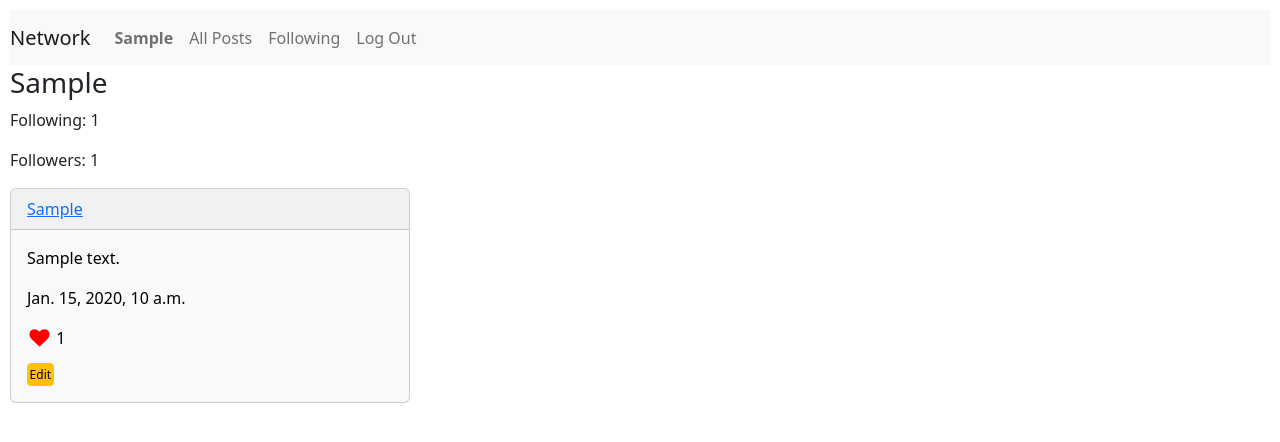
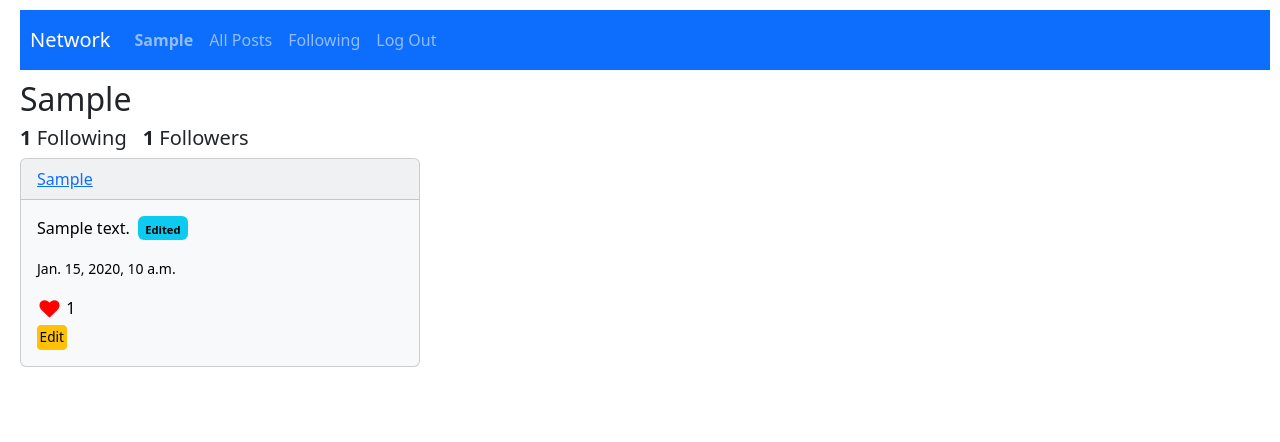
Before and after one commit to ikdini/Project-4-Network, a Django app: a page that uses network/templates/network/layout.html in a window 1280 px wide. Shown: the top 442 px of the page. Run offline with Django 3.2, Linux system fonts and the light colour scheme; a user stored in the database is signed in; tables that the repository leaves empty hold one stand-in row (values such as "Sample post"); some libraries are stand-ins or nearby versions.

Commit message:
added the edit feature

```diff
--- a/network/models.py
+++ b/network/models.py
@@ -11,9 +11,10 @@ class Post(models.Model):
   poster = models.ForeignKey(User, on_delete=models.CASCADE, related_name="my_post", null=True)
   created = models.DateTimeField(auto_now_add=True, null=True)
   likes = models.ManyToManyField(User, blank=True, related_name="liked")
+  edited = models.BooleanField(default=False)
 
   def __str__(self):
-    return f"{self.poster} Posted ({self.pk})"
+    return f"{self.poster} added a new post ({self.pk})"
 
   def serialize(self):
     return {
@@ -21,5 +22,6 @@ class Post(models.Model):
       "content": self.content,
       "poster": self.poster.username,
       "created": self.created.strftime("%b %d %Y, %I:%M %p"),
-      "likes": [user.username for user in self.likes.all()]
+      "likes": [user.username for user in self.likes.all()],
+      "edited": self.edited
     }
--- a/network/static/network/styles.css
+++ b/network/static/network/styles.css
@@ -1,9 +1,9 @@
 body {
-  margin: 10px;
+  margin: 10px 10px 0px 20px;
 }
 
-#like, #unlike, #editpost_button {
-  --bs-btn-padding-y: .10rem; --bs-btn-padding-x: .10rem; --bs-btn-font-size: .75rem
+#like, #unlike, .editbtnsty, .btn.btn-warning.btn-sm {
+  --bs-btn-padding-y: .10rem; --bs-btn-padding-x: .10rem; --bs-btn-font-size: 0.85rem
 }
 
 #newpost_button, #follow_button {
@@ -17,3 +17,8 @@ body {
 #editpost_button {
   margin: 10px 0px 0px 0px;
 }
+
+#btnPrevious,#spanStage,#btnNext {
+  width:33%;
+  display:inline-block;
+}
--- a/network/templates/network/following.html
+++ b/network/templates/network/following.html
@@ -5,7 +5,7 @@
 {% endblock %}
 
 {% block body %}
-  <h3>Following Posts</h3>
+  <h2>Following Posts</h2>
 
   {% for post in page_obj %}
   <div class="card text-bg-light mb-3">
--- a/network/templates/network/layout.html
+++ b/network/templates/network/layout.html
@@ -9,11 +9,12 @@
     <link href="https://cdn.jsdelivr.net/npm/bootstrap@5.2.0-beta1/dist/css/bootstrap.min.css" rel="stylesheet" integrity="sha384-0evHe/X+R7YkIZDRvuzKMRqM+OrBnVFBL6DOitfPri4tjfHxaWutUpFmBp4vmVor" crossorigin="anonymous">
     <link rel="stylesheet" href="https://maxcdn.bootstrapcdn.com/font-awesome/4.4.0/css/font-awesome.min.css">
     <link href="{% static 'network/styles.css' %}" rel="stylesheet"/>
+    <!-- TODO: ADD ICON META -->
     {% block script %}
     {% endblock  %}
   </head>
   <body>
-    <nav class="navbar navbar-expand-lg navbar-light bg-light">
+    <nav class="navbar navbar-expand-lg navbar-dark bg-primary" style="padding: 10px; margin-bottom: 10px;">
       <a class="navbar-brand" href="{% url 'index' %}">Network</a>
 
       <div>
--- a/network/templates/network/profile.html
+++ b/network/templates/network/profile.html
@@ -6,11 +6,13 @@
 {% endblock %}
 
 {% block body %}
-  <h3>{{ poster|capfirst }}</h3>
+  <h2>{{ poster|capfirst }}</h2>
 
   {% if user == poster %}
-    <p>Following: {{ poster.following.count }}</p>
-    <p>Followers: {{ poster.follower.count }}</p>
+  <div class="row g-3">
+    <h5 class="col-auto"><strong>{{ poster.following.count }}</strong> Following</h5>
+    <h5 class="col-auto"><strong>{{ poster.follower.count }}</strong> Followers</h5>
+  </div>
   {% else %}
     <div id="follow_button">
       <form action="{% url 'toggle_follow' poster=poster.id %}" method="post">
@@ -25,17 +27,45 @@
       </form>
     </div>
 
-    <p>Following: {{ poster.following.count }}</p>
-    <p>Followers: {{ poster.follower.count }}</p>
+    <div class="row g-3">
+      <h5 class="col-auto"><strong>{{ poster.following.count }}</strong> Following</h5>
+      <h5 class="col-auto"><strong>{{ poster.follower.count }}</strong> Followers</h5>
+    </div>
   {% endif %}
 
   {% for post in page_obj %}
-    {{ post.id|json_script:'name' }}
     <div class="card text-bg-light mb-3">
       <div class="card-header"><a href="{% url 'profile' poster=post.poster %}">{{ post.poster|capfirst }}</a></div>
       <div class="card-body">
-        <p class="card-text">{{ post.content }}</p>
-        <p>{{ post.created }}</p>
+
+        {% if post.edited %}
+          <div id="contentdiv-{{ post.id }}" class="row g-3">
+            <p class="card-text col-auto" id="post-{{ post.id }}">{{ post.content }}</p><span style="margin-bottom: 16px; font-size: 0.7rem; padding-top: 8px;" class="badge text-bg-info col-auto">Edited</span>
+          </div>
+        {% else %}
+          <div id="contentdiv-{{ post.id }}">
+            <p class="card-text" id="post-{{ post.id }}">{{ post.content }}</p>
+          </div>
+        {% endif %}
+
+        <div>
+          {% if user == post.poster %}
+            <!-- form -->
+            <form hidden id="editpostform-{{ post.id }}" onsubmit="edit('{{ post.id }}'); hide('{{ post.id }}'); return false;">
+              {% csrf_token %}
+              <div class="mb-3">
+                <textarea name="editpost" class="form-control" id="editpost-{{ post.id }}" rows="2" required maxlength="250"></textarea>
+              </div>
+              <div style="float: right;">
+                <button onclick="hide('{{ post.id }}')" id="cancelbtn-{{ post.id }}" type="button" class="btn btn-secondary editbtnsty">Cancel</button>
+                <button id="editbtn-{{ post.id }}" type="submit" class="btn btn-success editbtnsty">Edit</button>
+              </div>
+            </form>
+          {% endif %}
+        </div>
+
+        <p><small>{{ post.created }}</small></p>
+
         <div>
           <form action="{% url 'toggle_likes' post_id=post.id %}" method="post">
             {% csrf_token %}
@@ -47,36 +77,12 @@
           </form>
         </div>
 
-        <div>
-          {% if user == post.poster %}
-            <!-- Button trigger modal -->
-            <button id="editpost_button" type="button" class="btn btn-warning btn-sm" data-bs-toggle="modal" data-bs-target="#staticBackdrop2">
-              Edit
-            </button>
-
-            <!-- Modal -->
-            <div class="modal fade" id="staticBackdrop2" data-bs-backdrop="static" data-bs-keyboard="false" tabindex="-1" aria-labelledby="staticBackdropLabel2" aria-hidden="true">
-              <div class="modal-dialog modal-dialog-centered modal-dialog-scrollable">
-                <div class="modal-content">
-                  <div class="modal-header">
-                    <h5 class="modal-title" id="staticBackdropLabel2">Edit Post</h5>
-                    <button type="button" class="btn-close" data-bs-dismiss="modal" aria-label="Close"></button>
-                  </div>
-                  <form id="editpost_form">
-                    {% csrf_token %}
-                    <div class="modal-body">
-                      <textarea name="editpost" class="form-control" id="editpost" rows="10" required maxlength="250"></textarea>
-                    </div>
-                    <div class="modal-footer">
-                      <button type="button" class="btn btn-secondary" data-bs-dismiss="modal">Cancel</button>
-                      <button type="submit" class="btn btn-primary">Post</button>
-                    </div>
-                  </form>
-                </div>
-              </div>
-            </div>
-          {% endif %}
-        </div>
+        {% if user == post.poster %}
+          <!-- Button trigger form -->
+          <button onclick="prefill('{{ post.id }}')" id="editpostbutton-{{ post.id }}" type="button" class="btn btn-warning btn-sm">
+            Edit
+          </button>
+        {% endif %}
       </div>
     </div>
   {% empty %}
--- a/network/views.py
+++ b/network/views.py
@@ -6,6 +6,7 @@ from django.shortcuts import render
 from django.urls import reverse
 from django.contrib.auth.decorators import login_required
 from django.core.paginator import Paginator
+from django.views.decorators.csrf import csrf_exempt
 
 from .models import *
 
@@ -76,7 +77,7 @@ def register(request):
 @login_required(login_url="login")
 def create_post(request):
   if request.method == "POST":
-    text = request.POST["newPost"]
+    text = request.POST["newPost"].strip()
     poster = request.user
 
     new_post = Post(content=text, poster=poster)
@@ -137,17 +138,17 @@ def following(request):
     "posts": posts
   })
 
+@csrf_exempt
 @login_required(login_url="login")
 def edit_post(request, post_id):
   if request.method == "POST":
     post = Post.objects.get(pk=post_id)
-    new_content = request.POST["editpost"]
 
-    # data = json.loads(request.body)
-    # new_content = data.get("editpost", "")
+    data = json.loads(request.body)
+    new_content = data.get("content", "")
 
     post.content = new_content
+    post.edited = True
     post.save()
-    return JsonResponse({
-      "message": "Post Edited."
-    }, status=201)
+    # return HttpResponseRedirect(reverse("index"))
+    return JsonResponse({"message": "Edited successfully."}, status=201)
```
Also changed, not shown: network/static/network/network.js (+46 -18 lines), network/templates/network/index.html (+37 -36 lines), network/migrations/0002_post_edited.py (added).
